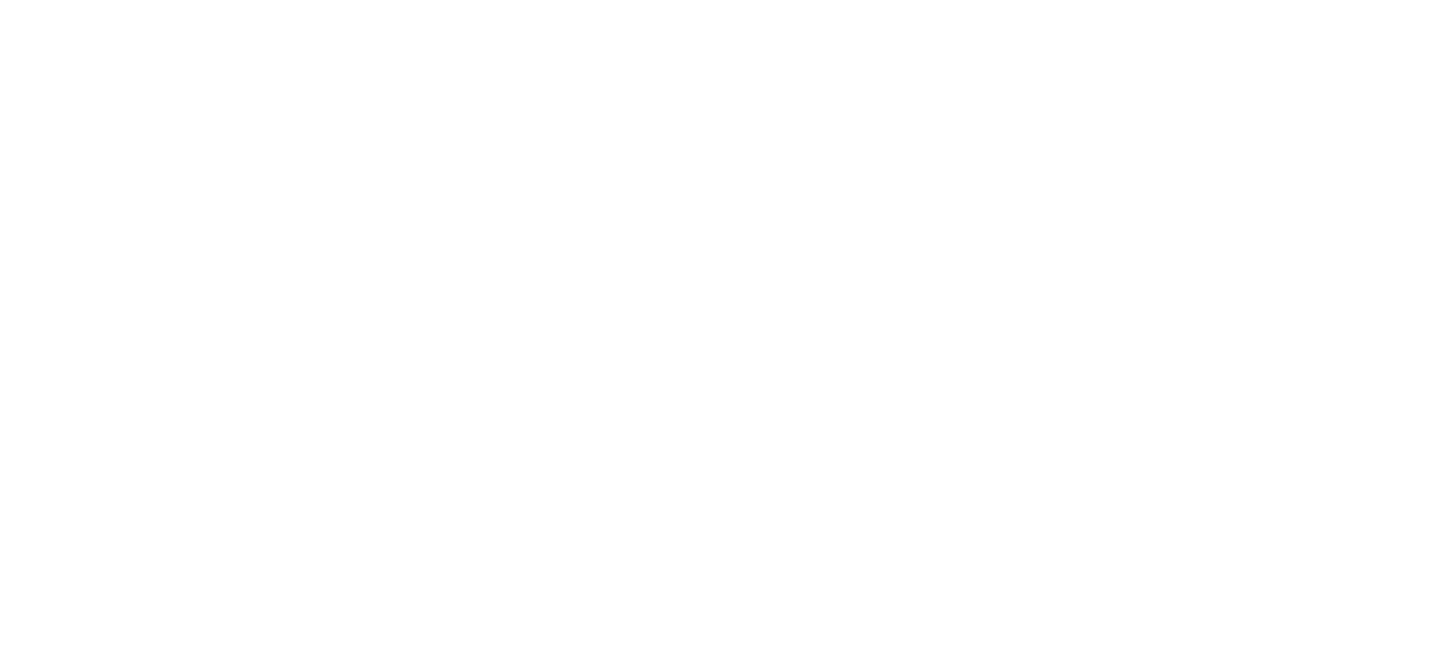
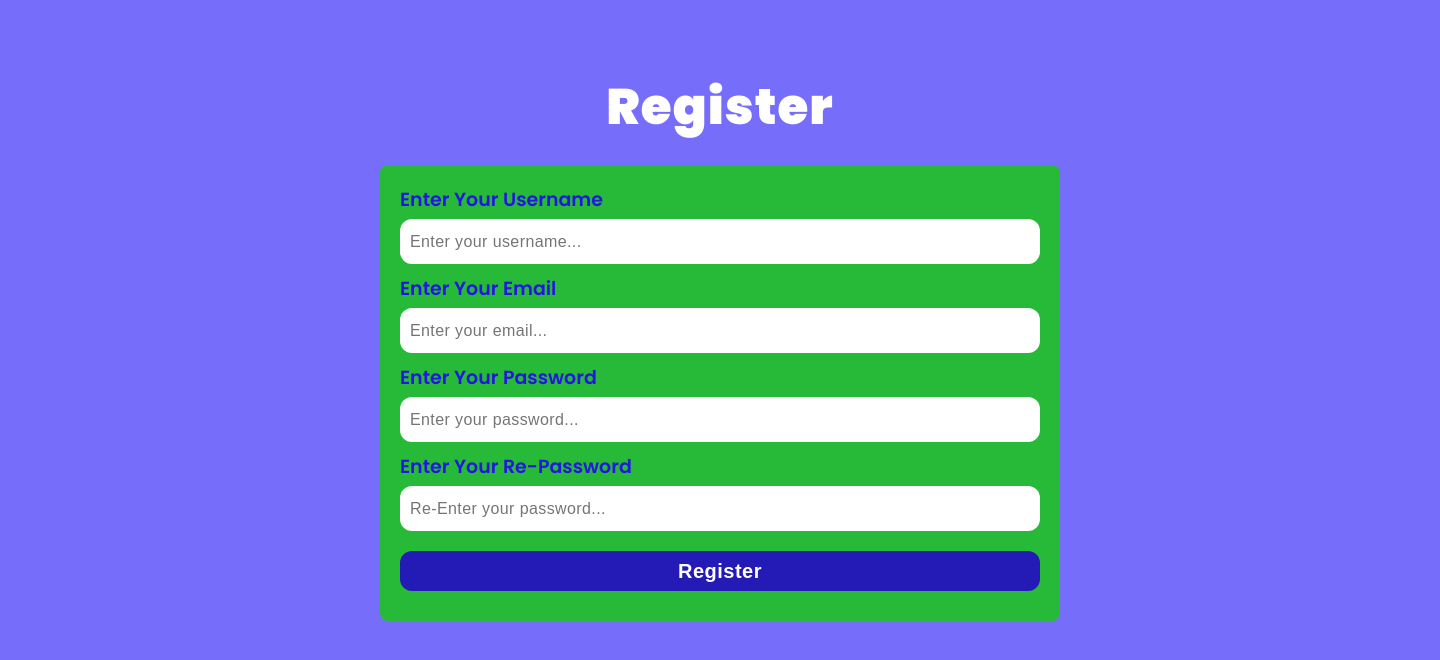
Before and after one commit to Abdulbas1d/6-oy-11-uyga-vazifa, a React (Vite) app: page /register in a window 1280 px wide. Shown: the top 660 px of the page, 1440 px wide, since content can reach past the window. Built offline with nearby package versions, Linux system fonts and the light colour scheme.

Commit message:
Any codes write

```diff
--- a/package.json
+++ b/package.json
@@ -13,7 +13,8 @@
     "axios": "^1.7.9",
     "react": "^18.3.1",
     "react-dom": "^18.3.1",
-    "react-router-dom": "^7.0.2"
+    "react-router-dom": "^7.0.2",
+    "react-toastify": "^10.0.6"
   },
   "devDependencies": {
     "@eslint/js": "^9.13.0",
--- a/src/App.jsx
+++ b/src/App.jsx
@@ -4,14 +4,16 @@
 import Home from './pages/Home'
 import Register from './pages/Register'
 import Login from './pages/Login'
+import MainLayout from './Layouts/MainLayout'
+import AuthLayout from './Layouts/AuthLayout'
 
 function App() {
   return (
     <div>
       <Routes>
-        <Route index element = {<Home></Home>}></Route>
-        <Route path='/register' element = {<Register></Register>}></Route>
-        <Route path='/login' element = {<Login></Login>}></Route>
+        <Route index element = {<MainLayout><Home /></MainLayout>}></Route>
+        <Route path='/register' element = {<AuthLayout><Register /></AuthLayout>}></Route>
+        <Route path='/login' element = {<AuthLayout><Login /></AuthLayout>}></Route>
       </Routes>
     </div>
   )
--- a/src/Layouts/AuthLayout/index.jsx
+++ b/src/Layouts/AuthLayout/index.jsx
@@ -1,10 +1,10 @@
 import React from 'react'
 import './index.css'
 
-function AuthLayout() {
+function AuthLayout({children}) {
   return (
     <div>
-
+      {children}
     </div>
   )
 }
--- a/src/Layouts/MainLayout/index.jsx
+++ b/src/Layouts/MainLayout/index.jsx
@@ -1,10 +1,12 @@
 import React from 'react'
 import './index.css'
 
-function MainLayout() {
+function MainLayout({children}) {
   return (
-    <div>
+    <div className='container'>
+      <header className="header"></header>
 
+      {children}
     </div>
   )
 }
--- a/src/pages/Register/index.css
+++ b/src/pages/Register/index.css
@@ -0,0 +1,72 @@
+body {
+    background-color: rgb(118, 109, 251);
+}
+
+.container {
+    width: 1440px;
+    margin: 0 auto;
+    padding-top: 70px;
+}
+
+h2 {
+    text-align: center;
+    font-size: 50px;
+    font-weight: 900;
+    color: #fff;
+    letter-spacing: 1px;
+}
+
+.form {
+    width: 680px;
+    margin: 0 auto;
+    padding: 20px;
+    display: flex;
+    flex-direction: column;
+    background-color: rgb(39, 186, 56);
+    border-radius: 8px;
+    margin-top: 20px;
+
+    label {
+        font-size: 19px;
+        font-weight: 600;
+        margin-bottom: 5px;
+        color: rgb(35, 22, 224);
+    }
+
+    input {
+        width: 100%;
+        height: 45px;
+        padding: 10px;
+        border: none;
+        outline: none;
+        border-radius: 12px;
+        font-size: 16px;
+        font-weight: 500;
+        letter-spacing: 0.4px;
+        margin-bottom: 10px;
+    }
+
+    .btn {
+        margin-top: 10px;
+        width: 100%;
+        height: 40px;
+        border: none;
+        outline: none;
+        border-radius: 12px;
+        background-color: rgb(36, 26, 182);
+        color: #fff;
+        font-size: 20px;
+        font-weight: 600;
+        margin-bottom: 10px;
+        letter-spacing: 0.5px;
+        cursor: pointer;
+    }
+
+    .btn:hover {
+        background-color: #fff;
+        color: rgb(36, 26, 182);
+        border: 3px solid rgb(36, 26, 182);
+        font-size: 24px;
+        font-weight: 700;
+    }
+}
--- a/src/pages/Register/index.jsx
+++ b/src/pages/Register/index.jsx
@@ -1,10 +1,130 @@
-import React from 'react'
+import React, { useState } from 'react'
 import './index.css'
+import { registerApi } from '../../axios'
+import { useNavigate } from 'react-router-dom'
+import { ToastContainer, toast } from 'react-toastify';
+import 'react-toastify/dist/ReactToastify.css';
 
 function Register() {
+  const [username, setUsername] = useState("")
+  const [email, setEmail] = useState("")
+  const [password, setPassword] = useState("")
+  const [rePassword, setRePassword] = useState("")
+  const navigate = useNavigate()
+  const notify = (message) => toast(message);
+
+  function validate() {
+    if (!username) {
+      alert("Please Enter username!")
+      return false
+    }
+
+    if (username.length < 3) {
+      alert("Username must be at least 3 characters long")
+      return false
+    }
+
+    if (!email) {
+      alert("Please Enter email!")
+      return false
+    }
+
+    if (!email.endsWith("@gmail.com")) {
+      alert(`Email address must end with "@gmail.com"`)
+      return false
+    }
+
+    if (!password) {
+      alert("Please Enter Password!")
+      return false
+    }
+
+    if (!rePassword) {
+      alert("Please Enter RePassword!")
+      return false
+    }
+
+    if (password !== rePassword) {
+      alert("Password and RePassword must be the same");
+      return false;
+    }
+
+    return true
+  }
+
+  function handleRegister(event) {
+    event.preventDefault()
+
+    const isValid = validate()
+    if (!isValid) {
+      return
+    }
+
+    const user = {
+      username: username,
+      email: email,
+      password: password
+    }
+
+    registerApi.post(`auth/signup`, user, {
+      headers: {
+        "Content-Type": "application/json"
+      }
+    })
+
+      .then(response => {
+        if (response.status == 200) {
+          return response.json()
+        }
+      })
+
+      .then(data => {
+        if (data.message == "Failed! Username is already in use!" || data.message == "Failed! Email is already in use!") {
+          notify(data.message)
+        }
+
+        if (data.message == "User registered successfully!") {
+          notify(data.message)
+          navigate('/login')
+        }
+      })
+
+      .catch(error => {
+        console.log(error);
+      })
+  }
+
   return (
-    <div>
+    <div className='container'>
+      <h2>Register</h2>
+      <form className="form">
+        <label htmlFor="username">Enter Your Username</label>
+        <input value={username} onChange={(e) => { setUsername(e.target.value) }} type="text" name="username" id="username" placeholder='Enter your username...' />
 
+        <label htmlFor="email">Enter Your Email</label>
+        <input value={email} onChange={(e) => { setEmail(e.target.value) }} type="email" name="email" id="email" placeholder='Enter your email...' />
+
+        <label htmlFor="password">Enter Your Password</label>
+        <input value={password} onChange={(e) => { setPassword(e.target.value) }} type="password" name="password" id="password" placeholder='Enter your password...' />
+
+        <label htmlFor="rePassword">Enter Your Re-Password</label>
+        <input value={rePassword} onChange={(e) => { setRePassword(e.target.value) }} type="password" name="rePassword" id="rePassword" placeholder='Re-Enter your password...' />
+
+        <button onClick={handleRegister} className="btn" type='submit'>Register</button>
+        <ToastContainer
+          position="top-center"
+          autoClose={5000}
+          limit={1}
+          hideProgressBar={false}
+          newestOnTop={false}
+          closeOnClick
+          rtl={false}
+          pauseOnFocusLoss
+          draggable
+          pauseOnHover
+          theme="light"
+        />
+      </form>
     </div>
   )
 }
```
Also changed, not shown: 1 other file (tests, documents, lock files or other folders).
